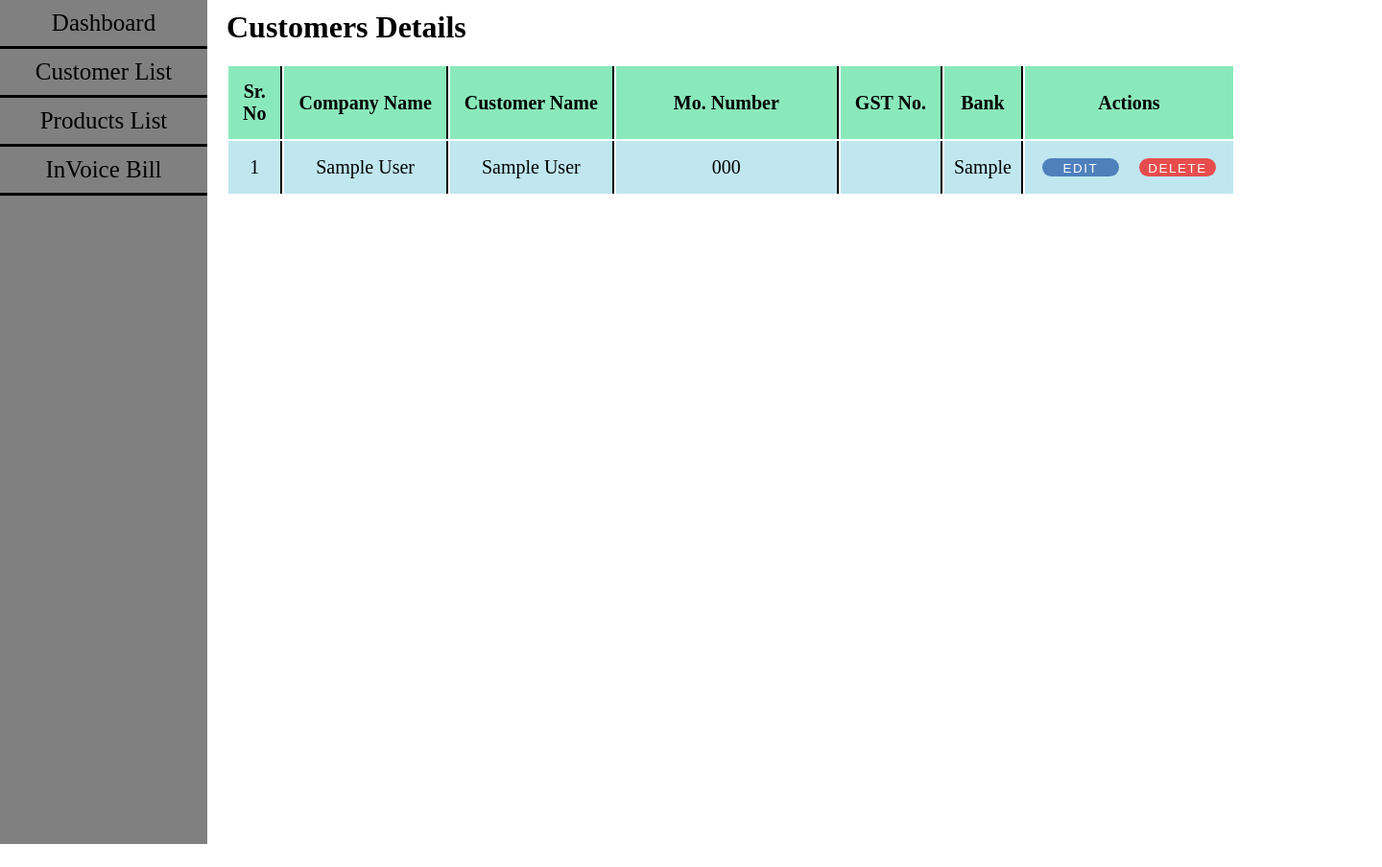
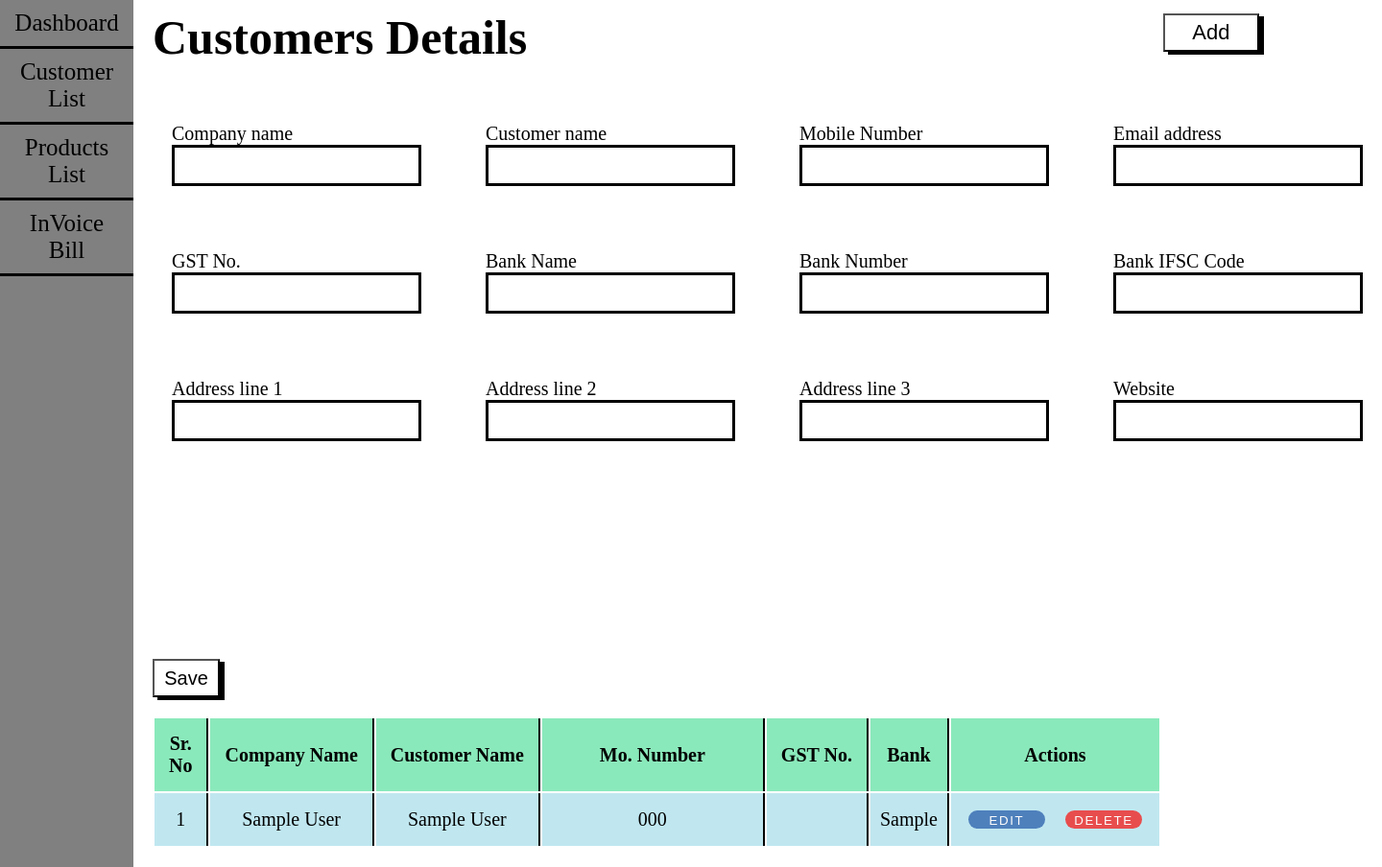
Before and after one commit to jymnjogiya/billing2.0, a PHP site: page /customersList.php in a window 1440 px wide. Shown: the whole page at 96% size. Before the commit the page ends 880 px from the top, so only its background shows below. Run offline with PHP 8.4, Linux system fonts and the light colour scheme; tables that the repository leaves empty or names only in its code hold one stand-in row (values such as "Sample post"); data that the repository does not hold is empty.

Commit message:
some changes

```diff
--- a/customersList.php
+++ b/customersList.php
@@ -22,16 +22,77 @@ $selections = mysqli_query($con, $sql);
 </head>
 
 <body>
+    <div class="screen">
+
         <div class="nav">
-        <a href="./dashboard.html">Dashboard</a>
+            <a href="./dashboard.php">Dashboard</a>
             <a href="#">Customer List</a>
             <a href="#">Products List</a>
             <a href="#">InVoice Bill</a>
         </div>
         <div class="content">
 
-        <div class="section-one">
+            <div class="section-one grid form">
+                <div class="head">
                     <h1>Customers Details</h1>
+                    <button class="add" id="add">Add</button>
+                </div>
+                <!-- Customer form -->
+                <form action="">
+                    <div>
+                        <label for="">Company name</label>
+                        <input type="text">
+                    </div>
+                    <div>
+                        <label for="">Customer name</label>
+                        <input type="text">
+                    </div>
+                    <div>
+                        <label for="">Mobile Number</label>
+                        <input type="text">
+                    </div>
+                    <div>
+                        <label for="">Email address</label>
+                        <input type="email">
+                    </div>
+                    <div>
+                        <label for="">GST No.</label>
+                        <input type="text">
+                    </div>
+                    <div>
+                        <label for="">Bank Name</label>
+                        <input type="text">
+                    </div>
+                    <div>
+                        <label for="">Bank Number</label>
+                        <input type="text">
+                    </div>
+                    <div>
+                        <label for="">Bank IFSC Code</label>
+                        <input type="text">
+                    </div>
+                    <div>
+                        <label for="">Address line 1</label>
+                        <input type="text">
+                    </div>
+                    <div>
+                        <label for="">Address line 2</label>
+                        <input type="text">
+                    </div>
+                    <div>
+                        <label for="">Address line 3</label>
+                        <input type="text">
+                    </div>
+                    <div>
+                        <label for="">Website</label>
+                        <input type="text">
+                    </div>
+                    <p>
+                        <button class="button">Save</button>
+                    </p>
+                </form>
+
+                <!-- Customer Table -->
                 <table class="content-table table-margin">
                     <tr>
                         <th>Sr. No</th>
@@ -61,25 +122,13 @@ $selections = mysqli_query($con, $sql);
                         </tr>
 
                     <?php  } ?>
-                <!-- <tr>
-                    <td> </td>
-                    <td> </td>
-                    <td> </td>
-                    <td> </td>
-                    <td> </td>
-                    <td> </td>
-                    <td>
-                        <button class="btn btn-edit">EDIT</button>
-                        <button class="btn btn-del">DELETE</button>
-                    </td>
-                </tr> -->
-
 
                 </table>
 
             </div>
 
         </div>
+    </div>
 </body>
 
 </html>
--- a/style.css
+++ b/style.css
@@ -1,10 +1,13 @@
 * {
   margin: 0%;
 }
+.screen {
+  display: flex;
+}
 .nav {
-  display: block;
-  width: 15%;
-  height: 110vh;
+  /* display: inline-block; */
+  width: 20%;
+  height: auto;
   background-color: grey;
   float: left;
 }
@@ -17,6 +20,51 @@
   font-size: 25px;
   text-decoration: none;
   color: black;
+}
+/* Form */
+.grid form {
+  padding-top: 40px;
+  display: grid;
+  width: 50%;
+  /* margin-left: 16%; */
+  grid-template-columns: repeat(4, 1fr);
+  grid-gap: 27px;
+}
+.grid form div input {
+  width: 250px;
+  height: 35px;
+  border: 3px solid black;
+}
+h1 {
+  font-size: 50px;
+}
+.grid form div {
+  color: black;
+  font-size: 20px;
+  padding: 20px;
+}
+.button {
+  width: 70px;
+  height: 40px;
+  margin-top: 60%;
+  background-color: transparent;
+  font-size: 20px;
+  box-shadow: 5px 3px black;
+  cursor: pointer;
+}
+.head {
+  display: flex;
+  justify-content: space-between;
+  align-items: center;
+}
+.head button {
+  margin-right: 10%;
+  width: 100px;
+  height: 40px;
+  font-size: 22px;
+  background-color: transparent;
+  cursor: pointer;
+  box-shadow: 5px 3px black;
 }
 .content {
   display: inline-block;
```
Also changed, not shown: customer form.html (deleted, +0 -74 lines), dashboard.php (renamed from dashboard.html, +5 -2 lines), form.css (deleted, +0 -51 lines). Lines whose indentation alone changed are shown as unchanged.
